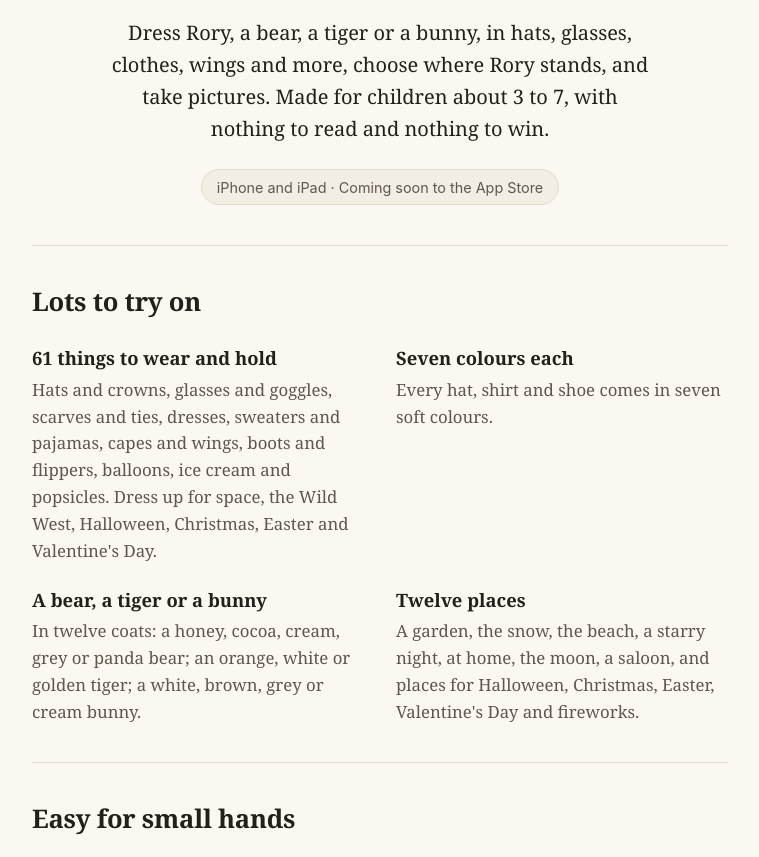
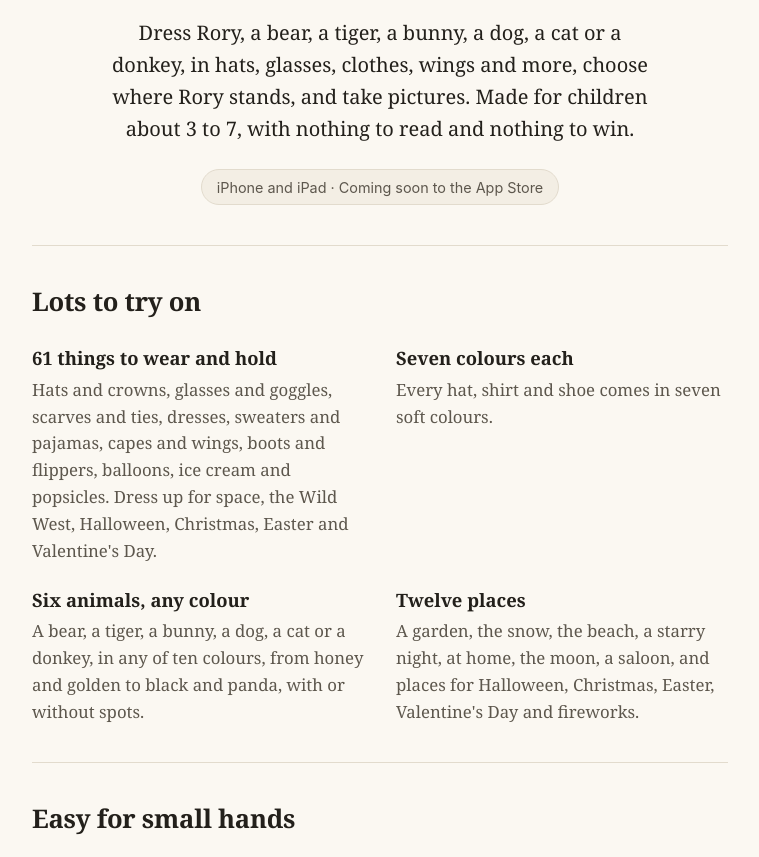
Before and after one commit to KananEisley/byway-site, a plain HTML site: page rory-bears/index.html in a window 1280 px wide. Shown: the part 334-1191 px from the top of the page, without its empty margins (260-1019 px from the left). Drawn offline with Linux system fonts and the light colour scheme.

Commit message:
Rory Bears pages: six animals, any colour, spots (#11)
Rory can now be a bear, tiger, bunny, dog, cat or donkey, in any of ten
colours, with or without spots. The page and help say so, and the help
explains the colour dots and the spots dot.


Claude-Session: https://claude.ai/code/session_01FY8Ki9343XKvozgQXWufPz

Co-authored-by: Claude <noreply@anthropic.com>

```diff
--- a/rory-bears/index.html
+++ b/rory-bears/index.html
@@ -4,7 +4,7 @@
   <meta charset="utf-8">
   <meta name="viewport" content="width=device-width, initial-scale=1">
   <title>Rory Bears: a pleasant dress-up game</title>
-  <meta name="description" content="Rory Bears is a pleasant dress-up game for small children: dress Rory the bear, tiger or bunny, choose where Rory stands, and take pictures. No words to read, no score, no ads, nothing collected. For iPhone and iPad.">
+  <meta name="description" content="Rory Bears is a pleasant dress-up game for small children: dress Rory the bear, tiger, bunny, dog, cat or donkey, choose where Rory stands, and take pictures. No words to read, no score, no ads, nothing collected. For iPhone and iPad.">
   <link rel="icon" href="/images/rory-bears-icon.png">
   <link rel="apple-touch-icon" href="/images/rory-bears-icon.png">
   <link rel="stylesheet" href="/style.css">
@@ -24,7 +24,7 @@
       <img class="icon" src="/images/rory-bears-icon.png" alt="" width="96" height="96">
       <h1>Rory Bears</h1>
       <p class="tagline">A pleasant dress-up game for small children.</p>
-      <p class="lede">Dress Rory, a bear, a tiger or a bunny, in hats, glasses, clothes, wings and more, choose where Rory stands, and take pictures. Made for children about 3 to 7, with nothing to read and nothing to win.</p>
+      <p class="lede">Dress Rory, a bear, a tiger, a bunny, a dog, a cat or a donkey, in hats, glasses, clothes, wings and more, choose where Rory stands, and take pictures. Made for children about 3 to 7, with nothing to read and nothing to win.</p>
       <span class="status">iPhone and iPad · Coming soon to the App Store</span>
     </div>
 
@@ -40,8 +40,8 @@
           <p>Every hat, shirt and shoe comes in seven soft colours.</p>
         </div>
         <div>
-          <h3>A bear, a tiger or a bunny</h3>
-          <p>In twelve coats: a honey, cocoa, cream, grey or panda bear; an orange, white or golden tiger; a white, brown, grey or cream bunny.</p>
+          <h3>Six animals, any colour</h3>
+          <p>A bear, a tiger, a bunny, a dog, a cat or a donkey, in any of ten colours, from honey and golden to black and panda, with or without spots.</p>
         </div>
         <div>
           <h3>Twelve places</h3>
```
Also changed, not shown: rory-bears/support/index.html (+2 -2 lines).
